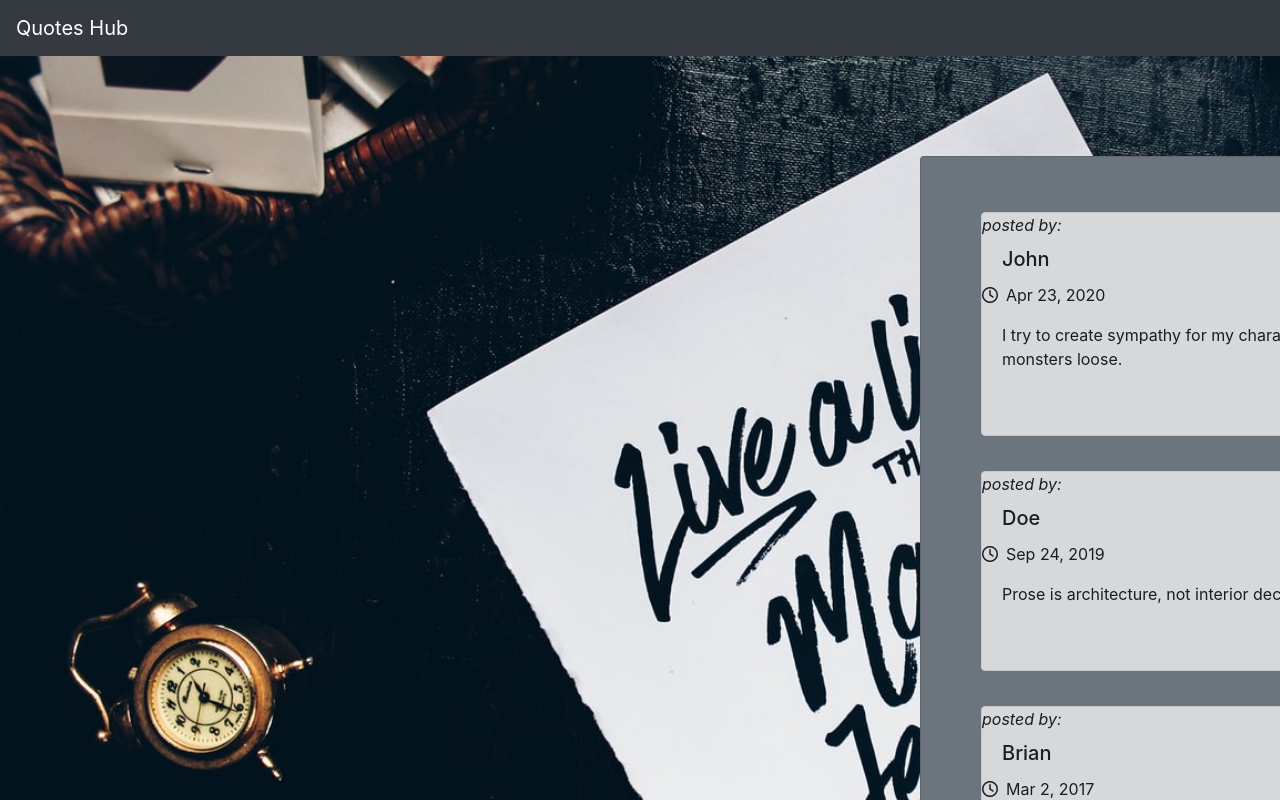
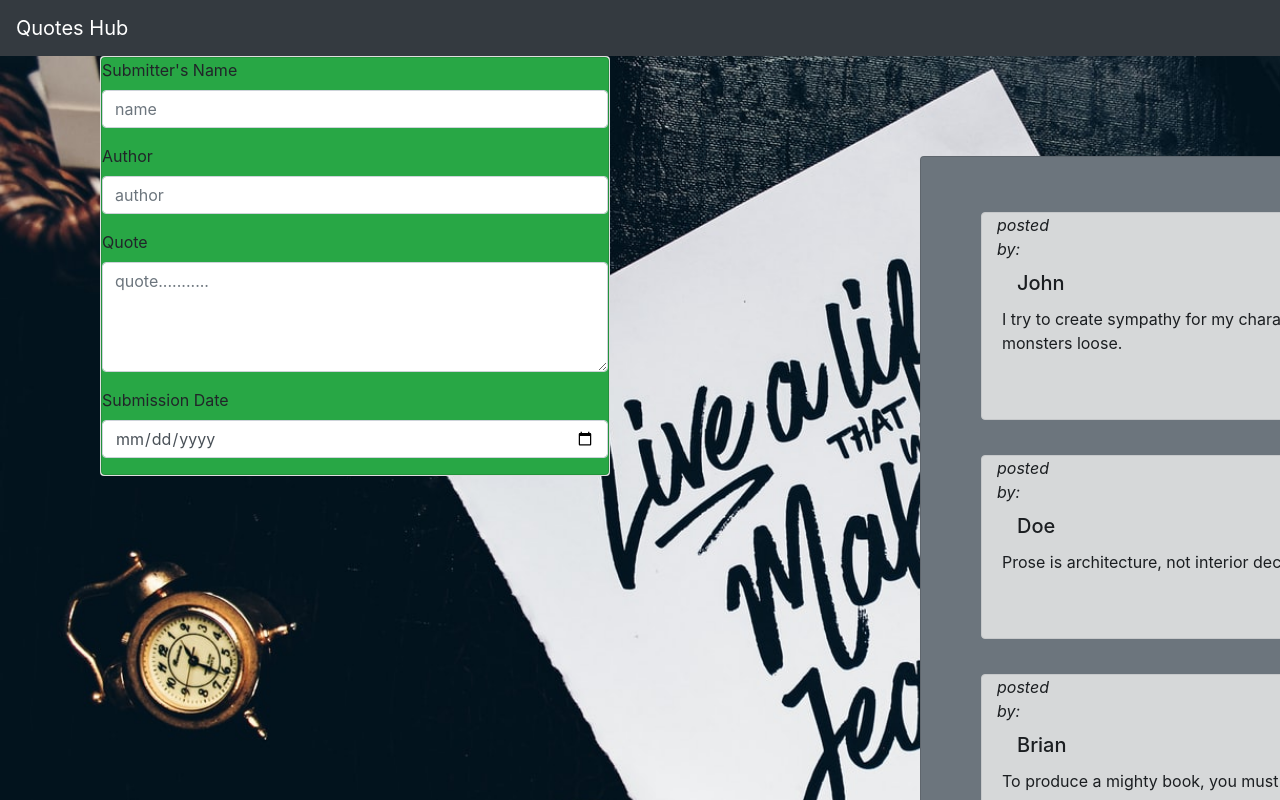
Before and after one commit to Guyoguyes/Quotes, an Angular app: page / in a window 1280 px wide. Shown: the top 800 px of the page. Built offline with nearby package versions, Linux system fonts and the light colour scheme.

Commit message:
quote post form created

```diff
--- a/src/app/app.component.html
+++ b/src/app/app.component.html
@@ -4,7 +4,7 @@
 <div class="container">
   <div class="row">
     <div class="col-md-6">
-
+      <app-quote-form></app-quote-form>
     </div>
     <div class="col-md-6">
       <app-quote-info></app-quote-info>
--- a/src/app/components/quote-form/quote-form.component.html
+++ b/src/app/components/quote-form/quote-form.component.html
@@ -1 +1,27 @@
-<p>quote-form works!</p>
+<div class="container">
+  <div class="card">
+    <div class="card bg-success">
+      <form>
+        <div class="form-group">
+          <label for="submitterName">Submitter's Name</label>
+          <input type="text" class="form-control" id="submitterName" placeholder="name">
+        </div>
+
+        <div class="form-group">
+          <label for="author">Author</label>
+          <input type="text" class="form-control" id="author" placeholder="author">
+        </div>
+
+        <div class="form-group">
+          <label for="quote">Quote</label>
+          <textarea name="" id="quote"  rows="4" class="form-control" placeholder="quote..........."></textarea>
+        </div>
+
+        <div class="form-group">
+          <label for="postedDate">Submission Date</label>
+          <input type="date" class="form-control" id="postedDate" placeholder="Date">
+        </div>
+      </form>
+    </div>
+  </div>
+</div>
--- a/src/app/components/quote-info/quote-info.component.html
+++ b/src/app/components/quote-info/quote-info.component.html
@@ -2,8 +2,21 @@
   <div class="card bg-secondary">
     <div class="card-body"  >
       <div class="card item-card alert-dark" *ngFor="let quote of quotes; let i = index">
-        <i>posted by:</i><h5 class="card-title">{{quote.submitterName  | titlecase}}</h5>
-        <p class="card-text"><i class="far fa-clock pr-2"></i>{{quote.postedDate | date}}</p>
+        <div class="row">
+          <div class="col-md-8">
+            <div class="col-md-4">
+              <i>posted by:</i>
+            </div>
+            <div class="col-md-8">
+              <h5 class="card-title">{{quote.submitterName  | titlecase}}</h5>
+            </div>
+          </div>
+          <div class="col-md-4">
+            <p class="card-text"><i class="far fa-clock pr-2"></i>{{quote.postedDate | date}}</p>
+          </div>
+        </div>
+
+
         <p class="quote">{{quote.quote}}</p>
         <div>
           <app-quote-detail [quote]="quote" *ngIf="quote.showDescription"></app-quote-detail>
```
